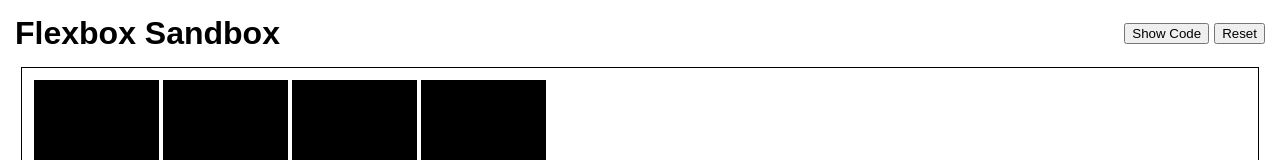
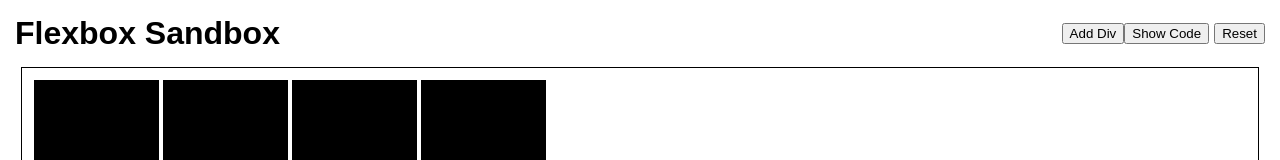
Before and after one commit to marissa27/flex-sandbox, a React (Create React App) app: page / in a window 1280 px wide. Shown: the top 160 px of the page. Built offline with nearby package versions, Linux system fonts and the light colour scheme.

Commit message:
add functionality to increase divs within parent container
Div array now lives on App and is passed down to flexParent
Need to set default styles back to empty string
Need to reduce Div height when flexParent is set to wrap

```diff
--- a/src/components/button.js
+++ b/src/components/button.js
@@ -2,6 +2,6 @@ import React from 'react';
 
 export const Button = ({ name, className, handleClick }) => {
   return (
-    <button className={ className }>{ name }</button>
+    <button className={ className } onClick={ () => handleClick() }>{ name }</button>
   )
 }
--- a/src/components/flexParent.js
+++ b/src/components/flexParent.js
@@ -1,10 +1,10 @@
 import React, { Component } from 'react';
 import { FlexChild } from './flexChild';
 
-export const FlexParent = ({ style }) => {
+export const FlexParent = ({ style, divs }) => {
 
   const renderChildrenDiv = () => {
-    return [1, 2, 3, 4].map((num, i) => {
+    return divs.map((num, i) => {
       return (
         <FlexChild key={i} divNumber={ num } />
       )
--- a/src/components/header.js
+++ b/src/components/header.js
@@ -1,10 +1,11 @@
 import React from 'react';
 import { Button } from './button';
 
-export const Header = () => {
+export const Header = ({ handleDiv }) => {
   return (
     <header>
       <h1>Flexbox Sandbox</h1>
+      <Button name="Add Div" className="btn add-div--btn" handleClick={ handleDiv }/>
       <Button name="Show Code" className="btn show-code--btn"/>
       <Button name="Reset" className="btn reset--btn"/>
     </header>
--- a/src/components/subControl.js
+++ b/src/components/subControl.js
@@ -7,7 +7,13 @@ export const SubControl = ({ properties, title, handleChange }) => {
       const isCheck = i === 0 ? true : false;
       return (
         <p className="flex-prop" key={i}>
-          <input type="radio" id={ prop + title } value={ prop } name={ title } defaultChecked={ isCheck } onChange={() => handleChange(title, prop)}/>
+          <input
+            id={ prop + title }
+            type="radio"
+            value={ prop } name={ title }
+            defaultChecked={ isCheck }
+            onChange={() => handleChange(title, prop)}
+          />
           <label htmlFor={ prop + title }>{ prop }</label>
         </p>
       )
--- a/src/container/App.js
+++ b/src/container/App.js
@@ -10,34 +10,45 @@ class App extends Component {
   constructor() {
     super();
     this.state = {
+      style: {
         display: "flex",
         flexDirection: "",
         flexWrap: "",
         justifyContent: "",
         alignItems: "",
         alignContent: "",
+      },
+      childDivs: [1, 2, 3, 4],
     }
+  };
+
+  addChildDiv() {
+    const num = Math.max(...this.state.childDivs);
+    const newDivs = this.state.childDivs.concat(num + 1);
+    this.setState({ childDivs: newDivs })
   }
 
   formatTitle(title) {
     let splitTitle = title.split('-');
-    splitTitle = splitTitle[0] + splitTitle[1].slice(0,1).toUpperCase() + splitTitle[1].slice(1);
+    splitTitle = splitTitle[0] + splitTitle[1].slice(0, 1).toUpperCase() + splitTitle[1].slice(1);
     return splitTitle;
   }
 
   handleChange(title, prop) {
-    let formattedTitle = this.formatTitle(title);
+    const formattedTitle = this.formatTitle(title);
+    const newStyle = Object.assign({}, this.state.style, { [formattedTitle]: prop })
     this.setState({
-      [formattedTitle]: prop
+      style: newStyle
     })
   }
 
   render() {
+    const { style, childDivs } = this.state;
     return (
       <div className="App">
-        <Header />
-        <FlexParent style={this.state}/>
-        <Controls handleChange={this.handleChange.bind(this)}/>
+        <Header handleDiv={ this.addChildDiv.bind(this) }/>
+        <FlexParent style={ style } divs={ childDivs }/>
+        <Controls handleChange={ this.handleChange.bind(this) }/>
         <Footer />
       </div>
     );
```
Lines whose indentation alone changed are shown as unchanged.
